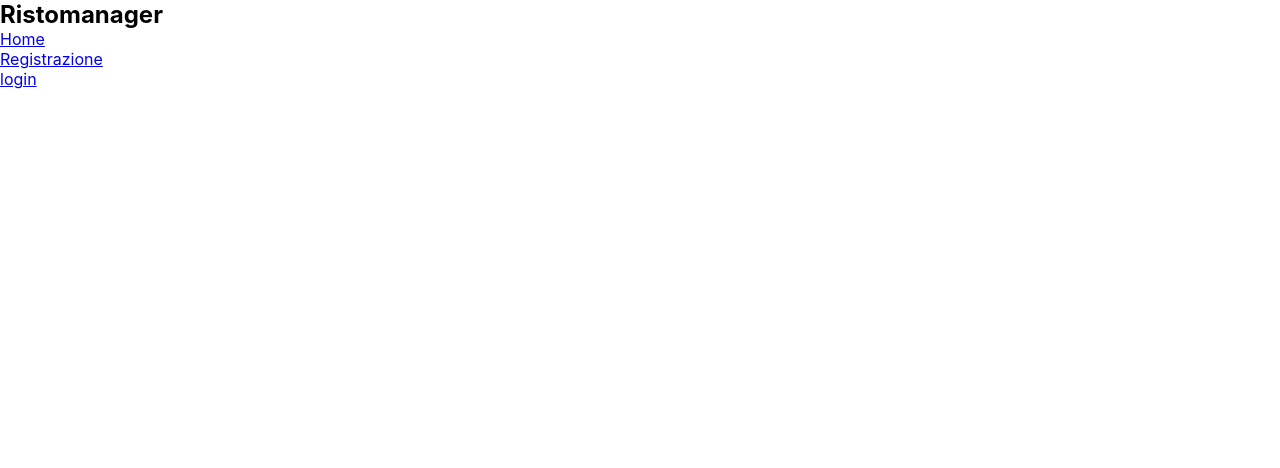
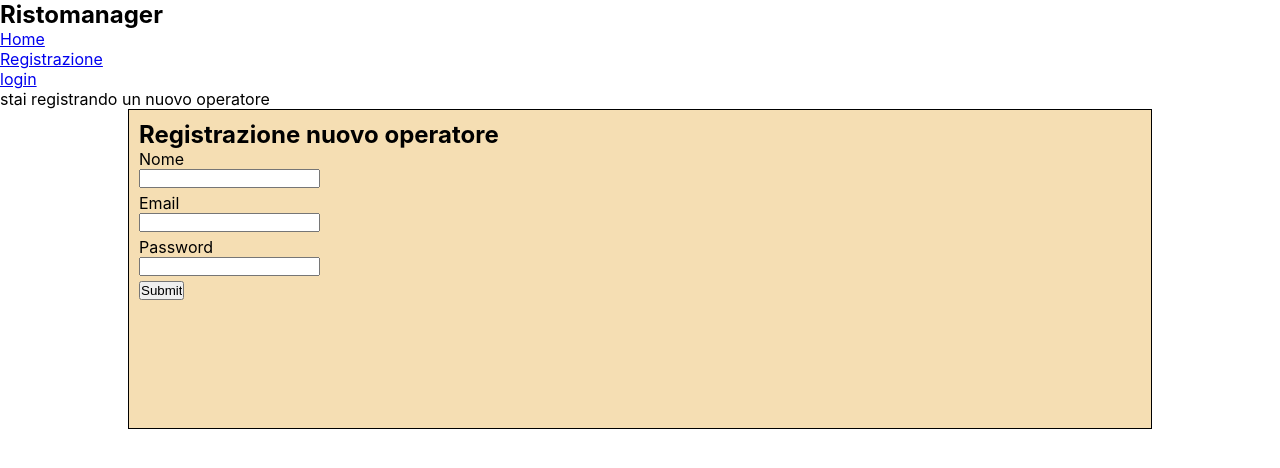
Before and after one commit to fabloy/ristomanager, a React (Create React App) app: page /new-operator in a window 1280 px wide. Shown: the top 468 px of the page. Built offline with nearby package versions, Linux system fonts and the light colour scheme.

Commit message:
Nuove modifiche e todolist.txt con ultime modifche da fare

```diff
--- a/src/App.js
+++ b/src/App.js
@@ -13,6 +13,8 @@ import { BrowserRouter, Routes} from 'react-router-dom';
 import {setLogged} from '../src/Store/StoreUser'
 import { useDispatch, useSelector } from 'react-redux';
 import FormNuovoOrdine from './Components/FormNuovoOrdine';
+import FormRegistrazione from './Components/FormRegistrazione';
+import FormNewOperator from './Components/FormNewOperator';
 
 
 
@@ -56,6 +58,10 @@ function App() {
            />
           }/>
 
+          <Route path="/new-operator" element={
+           <FormNewOperator/>
+          }/>
+
        </Routes>
 
       </BrowserRouter>
--- a/src/Components/AreaAdmin.js
+++ b/src/Components/AreaAdmin.js
@@ -57,7 +57,7 @@ const AreaAdmin = ()=>{
     </section>
     <section>
         <div>
-         <Link to="/nuovoopertore">
+         <Link to="/new-operator">
           <p>Crea un nuovo utente operatore</p>
          </Link>
          <Link to="/inserisciordine">
--- a/src/Components/Dashboard.js
+++ b/src/Components/Dashboard.js
@@ -4,7 +4,7 @@ import { useDispatch, useSelector } from "react-redux";
 import {setOrdiniDaEvadere, filtraOrdiniDaEvadere, setOrdiniEvasi} from "../Store/StoreUser"
 import { filtra } from "../functions/filtra";
 
- const Dashboard = ({elenco, input, funInput})=>{
+ const Dashboard = ({elenco, input})=>{
     const dispatch = useDispatch()
     const {ordiniEvasi}=useSelector(state=>state)
     const evadiOrdine = (el, elenco)=>{
--- /dev/null
+++ b/src/Components/FormNewOperator.js
@@ -0,0 +1,75 @@
+import React, { useEffect } from "react";
+import {validateEmail, validatePassword, validateNomeAttivita} from "../functions/submitUser"
+import { useState } from "react";
+import {Operatore} from "../Model/Operatore"
+import { useSelector } from "react-redux";
+
+
+const FormNewOperator = ()=>{
+ const [name, setName]=useState()
+ const [email, setEmail]=useState()
+ const [password, setPassword]=useState()
+ const [alert, setAlert]=useState()
+ const [newOperator, setNewOperator]=useState()
+ const {nome}=useSelector(state=>state)
+
+ const sendUser = ()=>{
+  validateEmail(email) && validateNomeAttivita(name) && validatePassword(password)?
+   setNewOperator(new Operatore(name, email, password, 1))
+   :
+   setAlert("dati non validi")
+  console.log(newOperator,alert)
+  }
+
+ const checkUser= ()=>{
+    if (name){
+        validateNomeAttivita(name)? setAlert("") : setAlert("nome non valido")
+    }
+    if(email){
+        validateEmail(email)? setAlert("") : setAlert("email non valida")
+    }
+    if(password){
+        validatePassword(password)? setAlert("") : setAlert("password non valida")
+    }
+ }
+ useEffect(()=>{
+    checkUser()
+ },[name, email, password])
+
+    return(
+        <>
+        <label>{nome} stai registrando un nuovo operatore</label>
+        <form onSubmit={(e)=>{
+            e.preventDefault()
+            sendUser()
+        }}>
+            <h2>Registrazione nuovo operatore</h2>
+            <label htmlFor="nome">Nome</label>
+            <input
+             type="text"
+             id="nome"
+             onChange={(e)=>setName(e.target.value)}
+             required
+             />
+
+            <label htmlFor="email">Email</label>
+            <input type="text" id="email" onChange={(e)=>setEmail(e.target.value)}/>
+
+            <label htmlFor="password">Password </label>
+            <input type="password" id="password" onChange={(e)=>setPassword(e.target.value)}/>
+
+             <p style={{color:"red", fontSize:"1rem"}}>{alert}</p>
+
+            <input type="submit" id="submit" />
+        </form>
+        <p>
+          {newOperator? "Nuovo Utente operatore aggiunto":""}
+          {newOperator?.nome}
+          {newOperator?.id}
+        </p>
+        </>
+
+    )
+}
+
+export default FormNewOperator
--- a/src/Components/FormNuovoOrdine.js
+++ b/src/Components/FormNuovoOrdine.js
@@ -7,7 +7,7 @@ import { cleanInput } from "../functions/cleanInput";
 
 const FormNuovoOrdine=({nome, telefono, dataConsegna, descrizione, ingredientiPrincipali})=>{
     const dispatch = useDispatch()
-    const {idOrd}=useSelector(state=>state)
+    const {idOrd, nome:nomeOperatore}=useSelector(state=>state)
     //state locali:
     const [name, setName]=useState()
     const [orderNumber, setOrderNumber]=useState(idOrd)
@@ -34,11 +34,10 @@ const FormNuovoOrdine=({nome, telefono, dataConsegna, descrizione, ingredientiPr
     }
 
     return(
+        <>
+        <label>{nomeOperatore} stai inserendo un nuovo ordine</label>
         <form onSubmit={(e)=>invioNuovoOrdine(e)}>
-
-            <label style={{display: orderNumber?"block":"none"}}>
-             {orderNumber.toString()}
-            </label>
+            <h3>Nuovo Ordine n.{idOrd?.toString()}</h3>
             <div style={{display: nome?"block":"none"}}>
              <label>{nome}</label>
              <input
@@ -85,6 +84,7 @@ const FormNuovoOrdine=({nome, telefono, dataConsegna, descrizione, ingredientiPr
 
             <input type="submit"></input>
         </form>
+        </>
     )
 }
 
--- a/src/Components/FormRegistrazione.js
+++ b/src/Components/FormRegistrazione.js
@@ -1,4 +1,4 @@
-import React from "react";
+import React, { useEffect } from "react";
 import {setNome, setEmail, setPassword, setId, setLogged} from "../Store/StoreUser"
 import {useDispatch } from "react-redux";
 import { useSelector } from "react-redux"
@@ -6,11 +6,13 @@ import {validateEmail, validatePassword, validateNomeAttivita} from "../function
 import { useState } from "react"
 import { Attivita } from "../Model/Attivita"
 
+
 const FormRegistrazione = ()=>{
 //state locali:
  const [attivitaNome, setAttivitaNome]= useState()
  const [attivitaEmail, setAttivitaEmail]= useState()
  const [attivitaPassword, setAttivitaPassword]= useState()
+ const [alert, setAlert]=useState()
 
 //state Store:
  const dispatch=useDispatch()
@@ -20,23 +22,30 @@ const submitUser=(e)=>{
     e.preventDefault()
     if(validateEmail(attivitaEmail) && validateNomeAttivita(attivitaNome) && validatePassword(attivitaPassword)){
      dispatch(setId())
-     let attivitaInserita= new Attivita(attivitaNome, attivitaEmail, attivitaPassword, id)
+     let attivitaInserita = new Attivita(attivitaNome, attivitaEmail, attivitaPassword, id)
      dispatch(setNome(attivitaInserita.nome))
      dispatch(setEmail(attivitaInserita.email))
      dispatch(setPassword(attivitaInserita.password))
      dispatch(setLogged(true))
+     console.log(attivitaInserita)
      return
     }
     alert("dati non validi")
  }
+ const checkUser= ()=>{
+    if(attivitaNome){
+        validateNomeAttivita(attivitaNome) ? setAlert("") : setAlert("nome attività troppo corto")
+    }
+ }
+ useEffect(()=>{
+    checkUser()
+ },[attivitaNome])
 
  return(
     <form onSubmit={(e)=>submitUser(e)}>
         <h2>Registrazione</h2>
         <h4>
-            {
-            admin ? "Amministratore" : "Operatore"
-            }
+         {admin ? "Amministratore" : "Operatore"}
         </h4>
      <label>
       nome
@@ -65,6 +74,11 @@ const submitUser=(e)=>{
         onChange={(e)=>{setAttivitaPassword(e.target?.value)}}
         >
         </input>
+        <div>
+         <span>
+             {alert}
+          </span>
+        </div>
         <input type="submit" >
         </input>
     </form>
--- a/src/Model/Attivita.js
+++ b/src/Model/Attivita.js
@@ -7,6 +7,12 @@ export class Attivita{
         this.ordiniEvasi=[];
         this.id=id;
      }
+     setOrdineDaEvadere(ordine){
+       this.ordineDaEvadere=[...this.ordiniDaEvadere, {...ordine}]
+     }
+     evadiOrdine(ordineDaEvadere){
+       console.log(this.ordiniDaEvadere.filter(ord=>ord!==ordineDaEvadere))
+     }
      getAttivitaDetail(){
       return `Nome attività: ${this.nome}, Email attività: ${this.email}`
     }
--- /dev/null
+++ b/src/Model/Operatore.js
@@ -0,0 +1,12 @@
+
+export class Operatore{
+ constructor(nome, email, password, id){
+  this.nome = nome;
+  this.email=email;
+  this.password=password;
+  this.id=id
+  this.ordiniDaEvadere=[];
+  this.ordiniEvasi=[];
+ }
+
+}
--- a/src/Store/StoreUser.js
+++ b/src/Store/StoreUser.js
@@ -1,4 +1,7 @@
 import { createSlice } from "@reduxjs/toolkit";
+//Creare nel initialstate un oggetto padre
+//Al suo interno creare state dipendentiAdmin:[], dipendentiOperatori:[], ordiniDaEvadere:[], ordiniEvasi:[]
+
 
 let id = 0
 //state iniziale
@@ -11,14 +14,13 @@ const initialState = {
     ordiniDaEvadere:[],
     ordiniEvasi:[],
     id,
-    idOrd:0
+    idOrd:1
 }
 
 //reducer + actions
 const storeUser=createSlice({
     name:"storeUser",
     initialState:initialState,
-
     reducers:{
         setLogged:(state, action)=>{
          state.logged=action.payload
```
Also changed, not shown: src/todolist.txt (added). Lines whose indentation alone changed are shown as unchanged.
